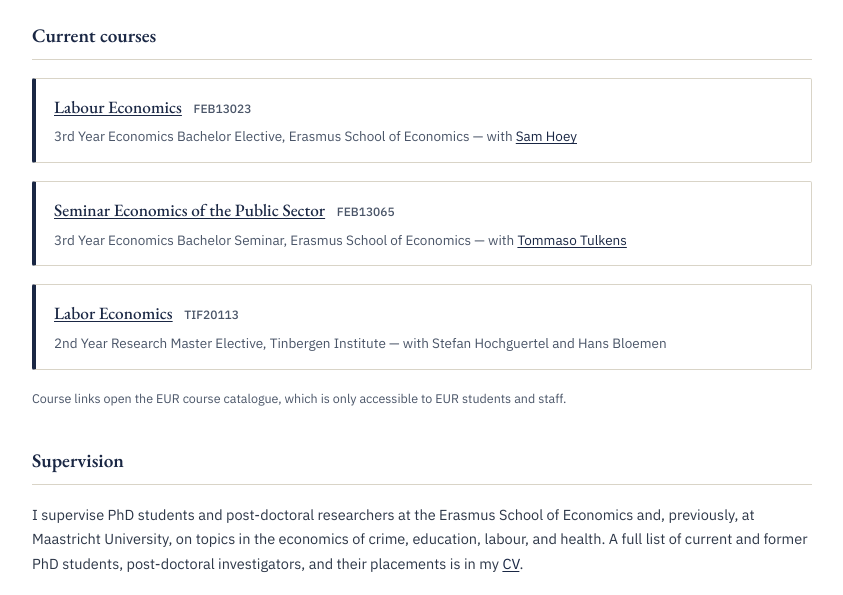
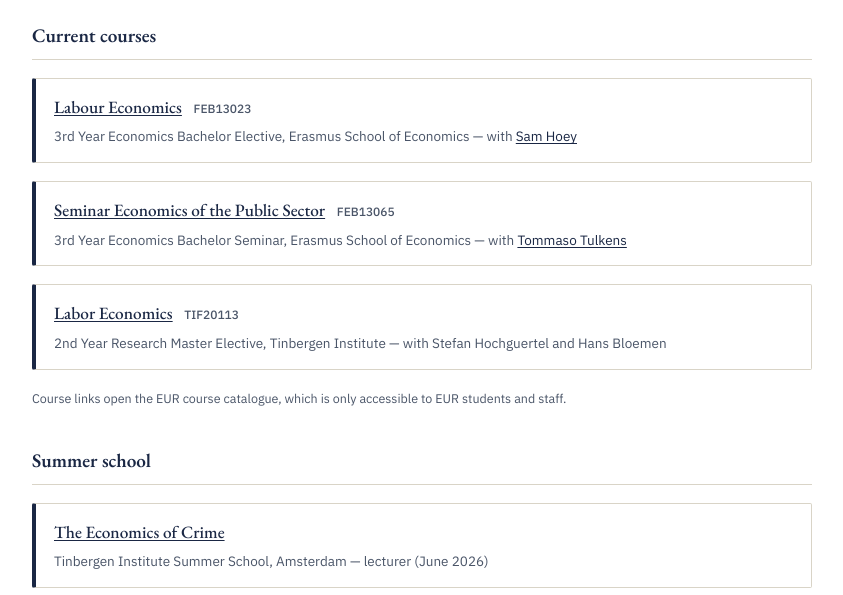
Before and after one commit to oliviermarie-econ/academic_website, a plain HTML site: page teaching.html in a window 1280 px wide. Shown: the part 204-799 px from the top of the page, without its empty margins (218-1061 px from the left). Drawn offline with nearby package versions, Linux system fonts and the light colour scheme.

Commit message:
TI Summer School on the Economics of Crime: link on home, teaching page and CV
Co-Authored-By: Claude Fable 5.1 <noreply@anthropic.com>

```diff
--- a/teaching.html
+++ b/teaching.html
@@ -42,6 +42,13 @@
 
 <p style="font-size:12.5px;color:var(--mid);">Course links open the EUR course catalogue, which is only accessible to EUR students and staff.</p>
 
+<h2 class="plain">Summer school</h2>
+
+<div class="course">
+  <div class="course-title"><a href="https://tinbergen.nl/the-economics-of-crime" target="_blank">The Economics of Crime</a></div>
+  <div class="course-meta">Tinbergen Institute Summer School, Amsterdam — lecturer (June 2026)</div>
+</div>
+
 <h2 class="plain">Supervision</h2>
 
 <p>I supervise PhD students and post-doctoral researchers at the Erasmus School of Economics and, previously, at Maastricht University,
```
Also changed, not shown: index.html (+1 -1 lines), 3 other files.
